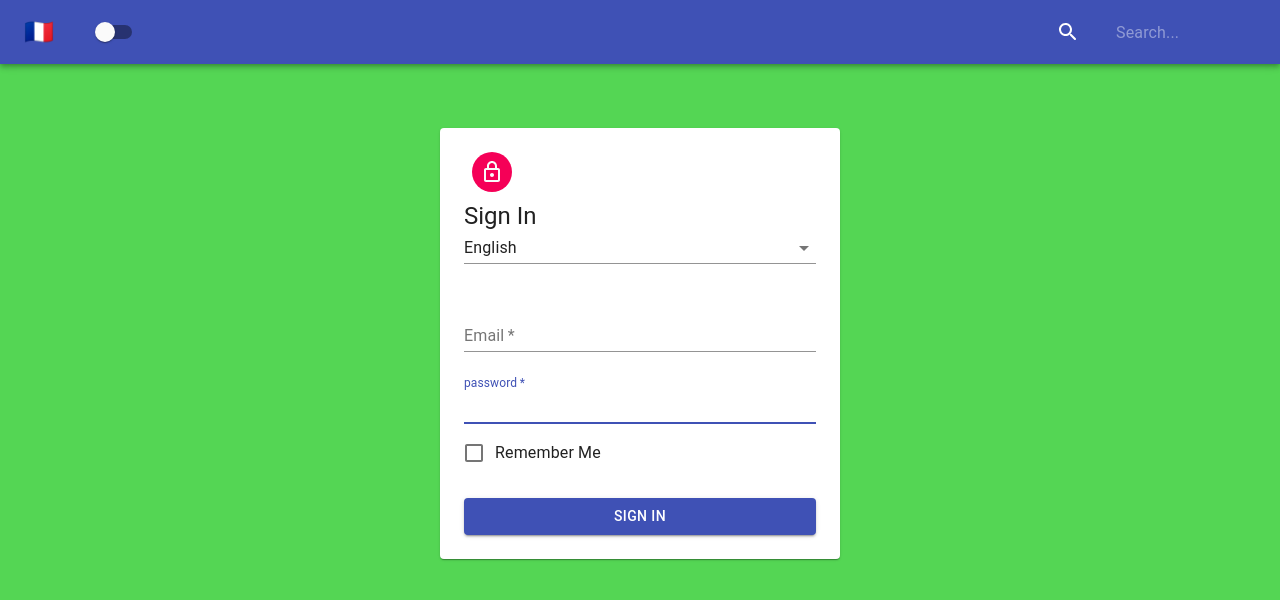
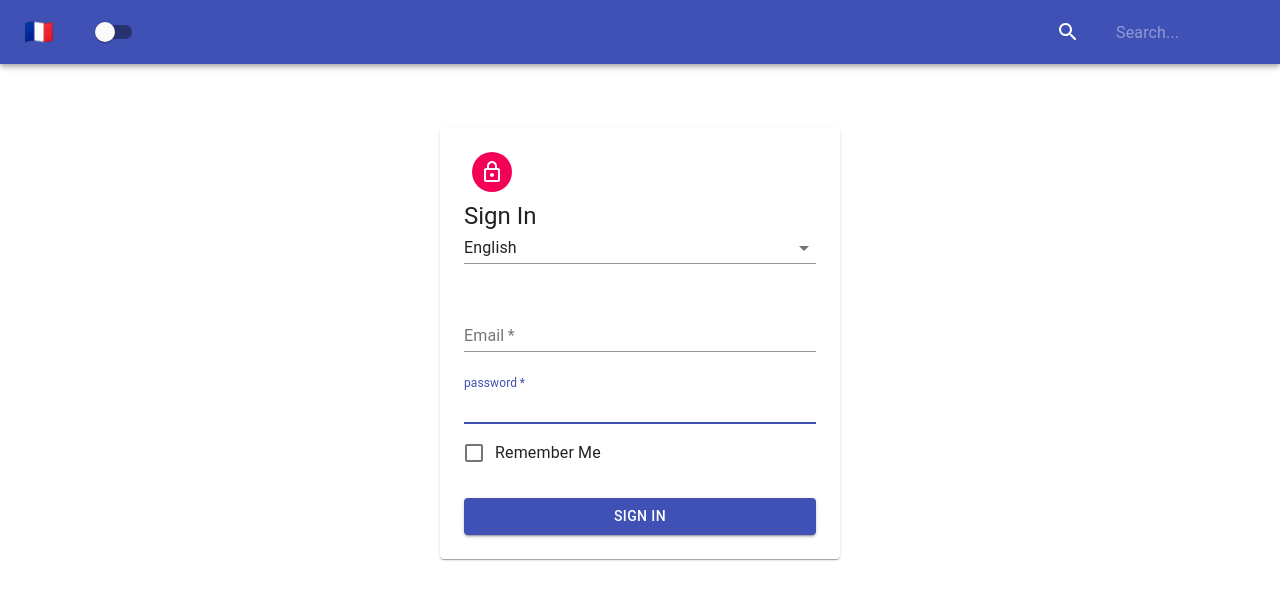
Before and after one commit to jbuican14/form-context, a React (Create React App) app: page / in a window 1280 px wide. Shown: the top 600 px of the page. Built offline with nearby package versions, Linux system fonts and the light colour scheme.

Commit message:
Finished the toggle theme button in useContext

```diff
--- a/src/App.js
+++ b/src/App.js
@@ -12,9 +12,9 @@ function App() {
     <ThemeContextProvider>
     <ThemeProvider theme={theme}>
       <Top>
-      <Navbar />
-      <Form />
-    </Top>
+        <Navbar />
+        <Form />
+      </Top>
     </ThemeProvider>
     </ThemeContextProvider>
   );
--- a/src/components/Navbar.jsx
+++ b/src/components/Navbar.jsx
@@ -6,17 +6,18 @@ import { ThemeContext } from '../contexts/ThemeContext'
 
 function Navbar(props) {
   const context = useContext(ThemeContext);
+  const { isDarkMode, toggleTheme } = context;
   const {classes} = props;
 
   return (
     <div className={classes.root}>
-      <AppBar position='static' color='primary'>
+      <AppBar position='static' color={isDarkMode? 'default': 'primary'}>
         <Toolbar>
           <IconButton className={classes.menuButton} color="inherit">
             <span>🇫🇷</span>
           </IconButton>
           <Typography className={classes.title} variant='h1' color='inherit'>App Title</Typography>
-          <Switch />
+          <Switch onChange={toggleTheme} />
           <div className={classes.grow}/>
           <div className={classes.search}>
             <div className={classes.SearchRounded}>
--- a/src/components/Top.jsx
+++ b/src/components/Top.jsx
@@ -1,8 +1,13 @@
-import React from 'react'
+import React, { useContext } from 'react'
+import { ThemeContext } from '../contexts/ThemeContext'
 
 export default function Top({children}) {
+  const context = useContext(ThemeContext);
+  const { isDarkMode } = context;
+  console.log('🚀 ~ file: Top.jsx:7 ~ Top ~ isDarkMode:', isDarkMode)
+
   const styles = {
-    background: "#54d654",
+    background: isDarkMode? "rgb(29 69 29)": "rgb(255, 255, 255)",
     height: "100vh"
   }
   return (
--- a/src/contexts/ThemeContext.js
+++ b/src/contexts/ThemeContext.js
@@ -2,14 +2,18 @@ import {createContext, useState} from 'react'
 
 export const ThemeContext = createContext();
 
-export function ThemeProvider({children}) {
+export function ThemeProvider(props) {
 
   // eslint-disable-next-line no-unused-vars
-  const [isDarkMode, setIsDarkMode] = useState(true);
+  const [isDarkMode, setIsDarkMode] = useState(false);
+
+  const toggleTheme = () => {
+    setIsDarkMode(!isDarkMode)
+  }
 
   return (
-    <ThemeContext.Provider value={{isDarkMode, tastValue: true}}>
-      {children}
+    <ThemeContext.Provider value={{isDarkMode, toggleTheme}}>
+      {props.children}
     </ThemeContext.Provider>
   )
 }
```
Also changed, not shown: notes.txt.
